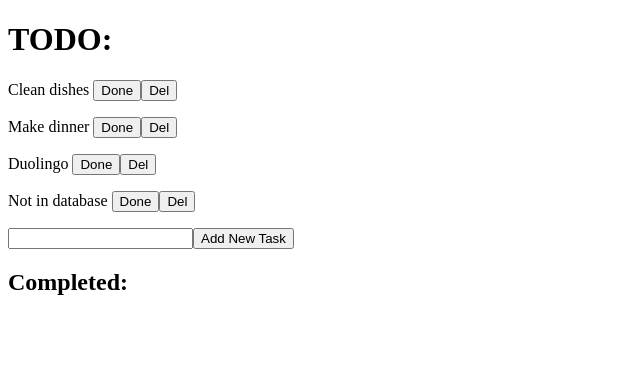
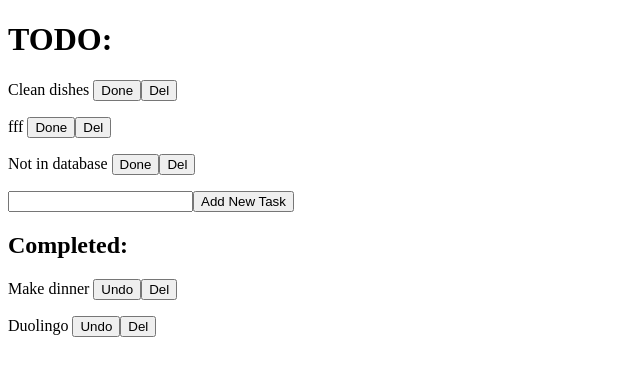
Before and after one commit to Lebussy/to-do-react, a React (Vite) app: page / in a window 1280 px wide. Shown: the top 376 px of the page, without its empty margins (0-640 px from the left). Built offline with nearby package versions, Linux system fonts and the light colour scheme; data requests are answered from the project's data file.

Commit message:
Adding position property for displaying tasks in-order in UI. Adding tasks generates next highest position

```diff
--- a/db.json
+++ b/db.json
@@ -1,19 +1,28 @@
 {
   "tasks": [
     {
-      "id": "1",
+      "id": 1,
       "task": "Clean dishes",
-      "done": false
+      "done": false,
+      "position": 1
     },
     {
-      "id": "2",
+      "id": 2,
       "task": "Make dinner",
-      "done": false
+      "done": true,
+      "position": 2
     },
     {
-      "id": "3",
+      "id": 3,
       "task": "Duolingo",
-      "done": false
+      "done": true,
+      "position": 3
+    },
+    {
+      "id": "8a76",
+      "task": "fff",
+      "done": false,
+      "position": 1001
     }
   ]
 }
--- a/src/App.jsx
+++ b/src/App.jsx
@@ -27,12 +27,18 @@ const App = () => {
     event.preventDefault()
     const newTaskObj = {
       task: newTaskInput,
-      done: false
+      done: false,
+      position: getNextTaskPosition()
     }
     tasksService.create(newTaskObj).then(addedTask => {
       setTasksData(tasksData.concat(addedTask))
     })
     setNewTaskInput("")
+  }
+
+  // Method for getting the next available task-position
+  const getNextTaskPosition = () => {
+    return Math.max(...tasksData.map(task => task.position)) + 1
   }
 
   // Error alert callback for manipulating non-existant data from database
--- a/src/services/tasks.js
+++ b/src/services/tasks.js
@@ -7,7 +7,8 @@ const getAll = () => {
     const errTask = {
         id: "1000",
         task: "Not in database",
-        done: false
+        done: false,
+        position: 1000
     }
     return getTasksRequest.then(response => response.data.concat(errTask));
 }
```
